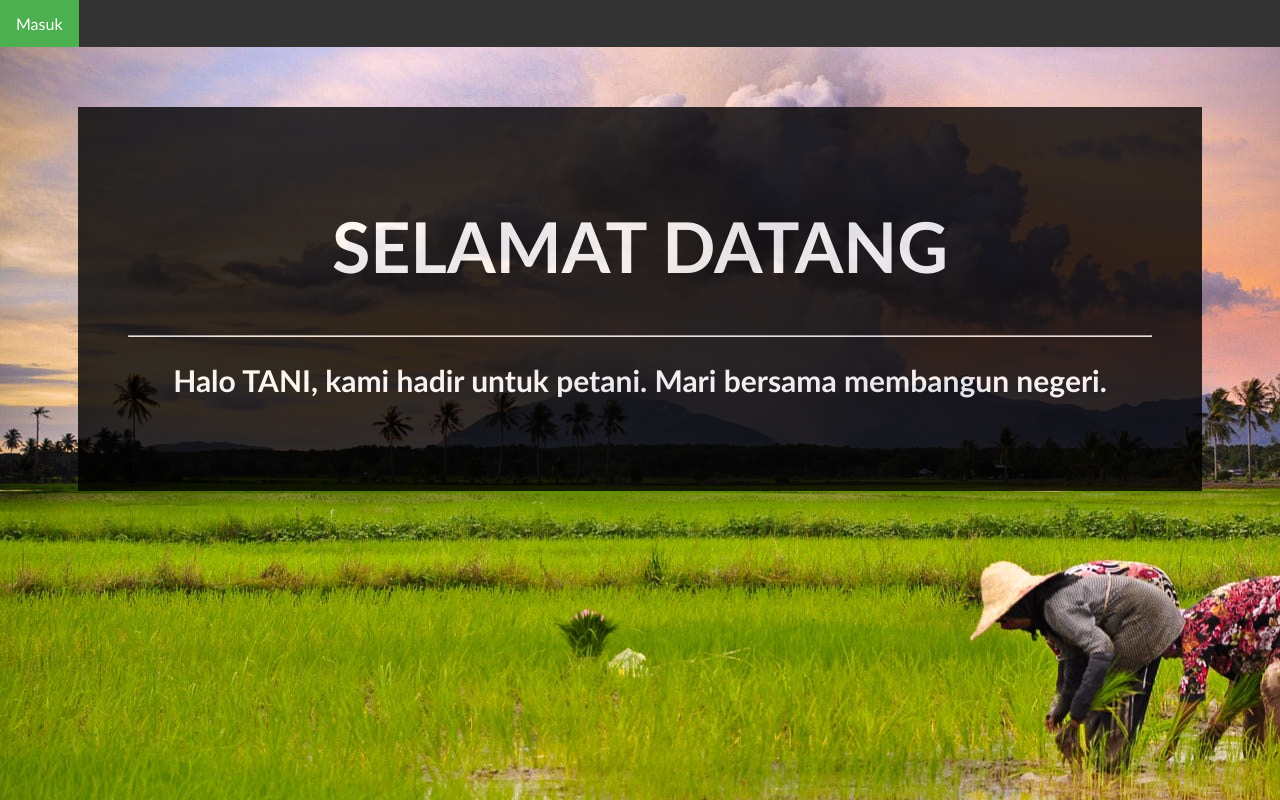
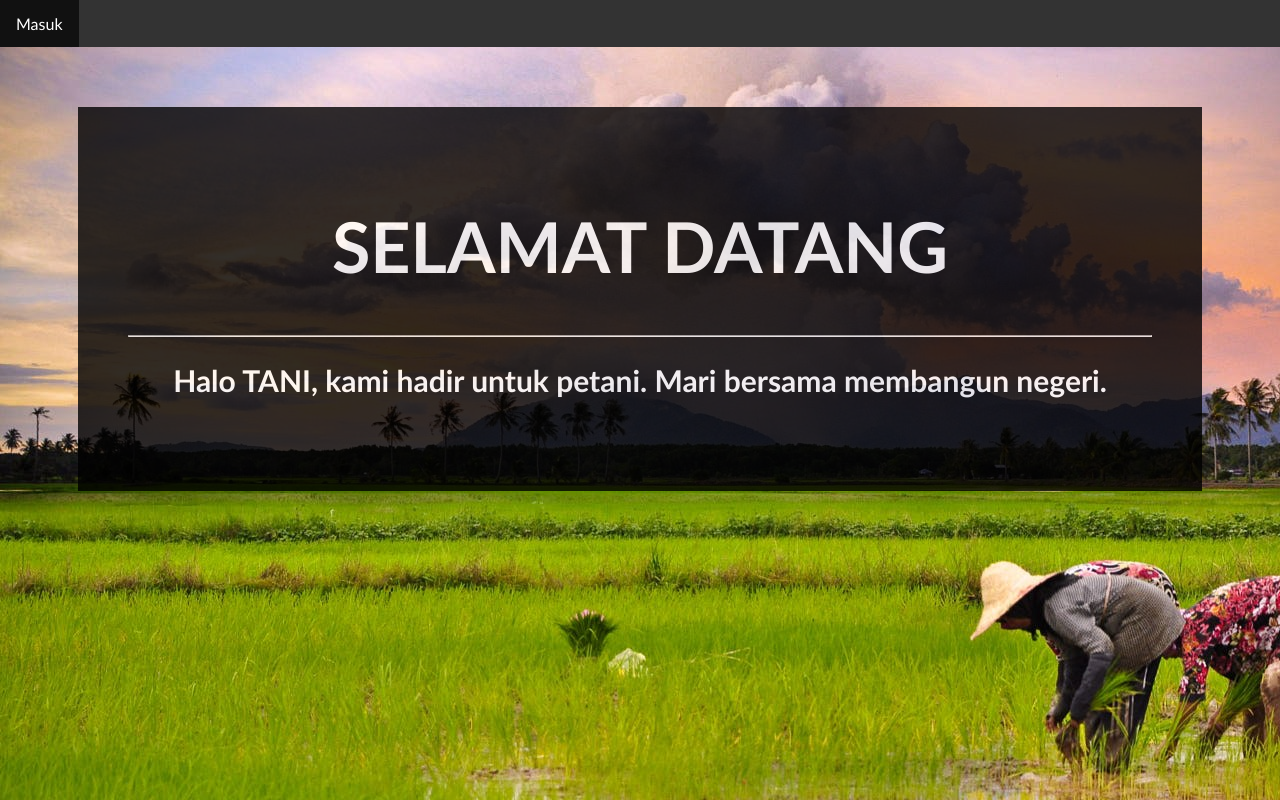
Before and after one commit to netahardy/Halo-TANI-Projek-Perancangan-Website, a plain HTML site: page index.html in a window 1280 px wide. Drawn offline with Linux system fonts and the light colour scheme.

Commit message:
Update index.html

```diff
--- a/index.html
+++ b/index.html
@@ -18,6 +18,7 @@ body{margin: 0;
 	padding: 50px;
 	margin: 60px;
 	opacity: 0.8;
+	align-content: center;
 	}
 	h1{
     text-align: center;
@@ -74,7 +75,7 @@ ul.topnav li.right {float: right;}
 </head>
 <body>
 <ul class="topnav">
-  <li><a class="active" href="Sign In.html">Masuk</a></li>
+  <li><a href="Sign In.html">Masuk</a></li>
 </ul>
 <center><div><h1>SELAMAT DATANG</h1>
 <hr>
```
